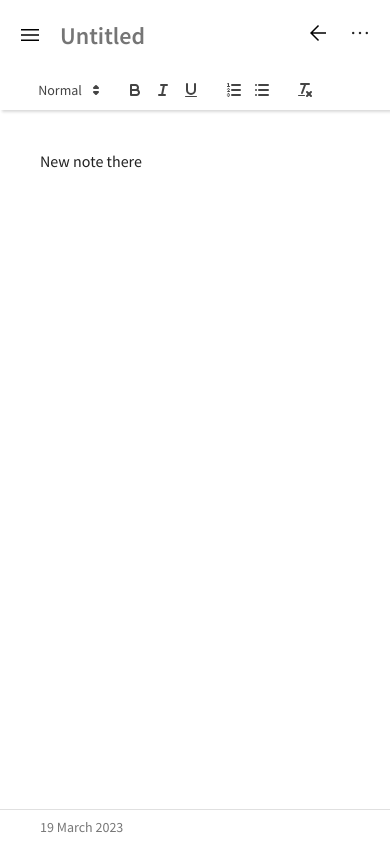
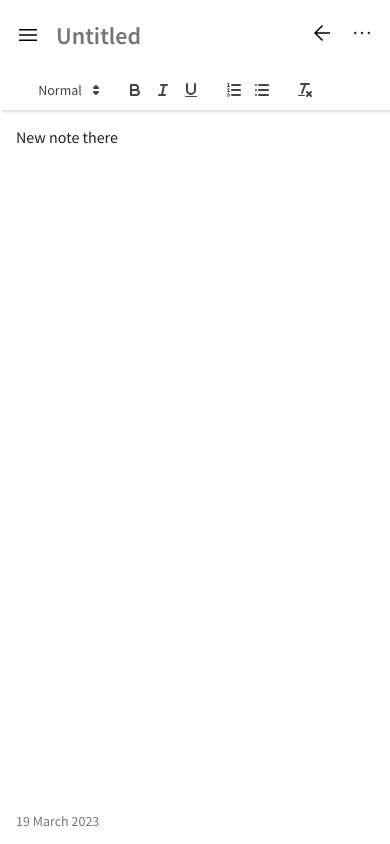
Before and after one commit to AlexeiVorobev/days, a React (Vite) app: page / in a window 390 px wide. Both pictures are taken after a click on the button "add". Built offline with nearby package versions, Linux system fonts and the light colour scheme.

Commit message:
Style fixes

```diff
--- a/components/Header.jsx
+++ b/components/Header.jsx
@@ -49,14 +49,14 @@ const Header = ({
         </div>
         <div className="right">
           <button
-            className="icon-btn black"
+            className="icon-btn black header-btn"
             onClick={() => handleClickBackArrow()}
           >
             <span className="material-symbols-outlined">arrow_back</span>
           </button>
           <div className="dropdown">
             <button
-              className="icon-btn"
+              className="icon-btn header-btn"
               id="noteDropdownBtn"
               onClick={() =>
                 setNoteDropdownState(noteDropdownState ? false : "main")
@@ -90,7 +90,7 @@ const Header = ({
           <div className="header-title">{title}</div>
         </div>
         <div className="right">
-          <button id="headerNewNote" onClick={onCreateNote}>
+          <button id="headerNewNote" onClick={onCreateNote} className="header-btn">
             <span className="material-symbols-outlined black">add</span>
           </button>
         </div>
@@ -118,7 +118,7 @@ function Overlay() {
 function ToggleBtn() {
   return (
     <button className="toggle-menu-btn" onClick={toggleMenu}>
-      <span className="material-symbols-outlined black">menu</span>
+      <span className="material-symbols-outlined black header-btn">menu</span>
     </button>
   );
 }
--- a/src/App.css
+++ b/src/App.css
@@ -9,7 +9,7 @@
 
 :root {
   --primary-color: #2e2e35;
-  --margin-m: 18px;
+  --margin-m: 16px;
   --font-color-primary: #222222;
   --font-color-light: #777;
   --menu-hover-color: #4d5055;
@@ -24,10 +24,12 @@
   height: 6px;
 }
 ::-webkit-scrollbar-track {
+  margin-top: 40px;
   border-radius: 10px;
   background: rgba(0, 0, 0, 0.1);
 }
 ::-webkit-scrollbar-thumb {
+  margin-top: 40px;
   border-radius: 10px;
   background: rgba(0, 0, 0, 0.2);
 }
@@ -103,6 +105,7 @@
   min-height: 100px;
   padding: 10px 20px;
   border-radius: 8px;
+  background-color: white;
 }
 
 .note-card h1 {
@@ -164,7 +167,7 @@ button {
 .header {
   box-shadow: rgba(0, 0, 0, 0.15) 1.95px 1.95px 2.6px;
   background-color: white;
-  padding: 0 var(--margin-m);
+  padding: 0 24px;
   color: var(--font-color-primary);
   grid-column: 2 / 3;
   display: flex;
@@ -184,7 +187,7 @@ input {
 }
 
 #noteDropdownBtn {
-  padding: var(--margin-m);
+  margin: var(--margin-m);
 }
 
 #noteDropdownBtn span {
@@ -250,11 +253,11 @@ button.icon-btn.black span {
 }
 
 #menuNewNote span {
-  color: rgb(170, 61, 209);
+  color: rgb(17, 180, 17);
 }
 
 #headerNewNote {
-  padding: var(--margin-m);
+  padding: 0;
 }
 
 .overlay {
@@ -388,7 +391,7 @@ p {
 .note-control-panel {
   display: flex;
   position: sticky;
-  border-top: 1px solid var(--hover-color-light);
+  /* border-top: 1px solid var(--hover-color-light); */
   bottom: 0;
   background-color: white;
   justify-content: flex-start;
@@ -445,7 +448,7 @@ p {
 
 .toggle-menu-btn {
   display: none;
-  padding: var(--margin-m);
+  margin: var(--margin-m);
 }
 
 h1, h2, h3, h4, strong {
@@ -468,6 +471,8 @@ h1, h2, h3, h4, strong {
 
   .ql-editor {
     width: 100%;
+    padding: 16px;
+    min-height: calc(100vh - 150px);
   }
 
   .modal {
@@ -509,4 +514,21 @@ h1, h2, h3, h4, strong {
     font-size: 1.5rem;
   }
 
+  .note-container {
+    padding: 0 16px;
+  }
+
+  ::-webkit-scrollbar {
+    width: 4px;
+    height: 3px;
+  }
+
+  .note-control-panel {
+    padding: 8px var(--margin-m);
+  }
+
+  #headerNewNote {
+    margin: var(--margin-m);
+  }
+
 }
```
Also changed, not shown: 1 other file (tests, documents, lock files or other folders).
